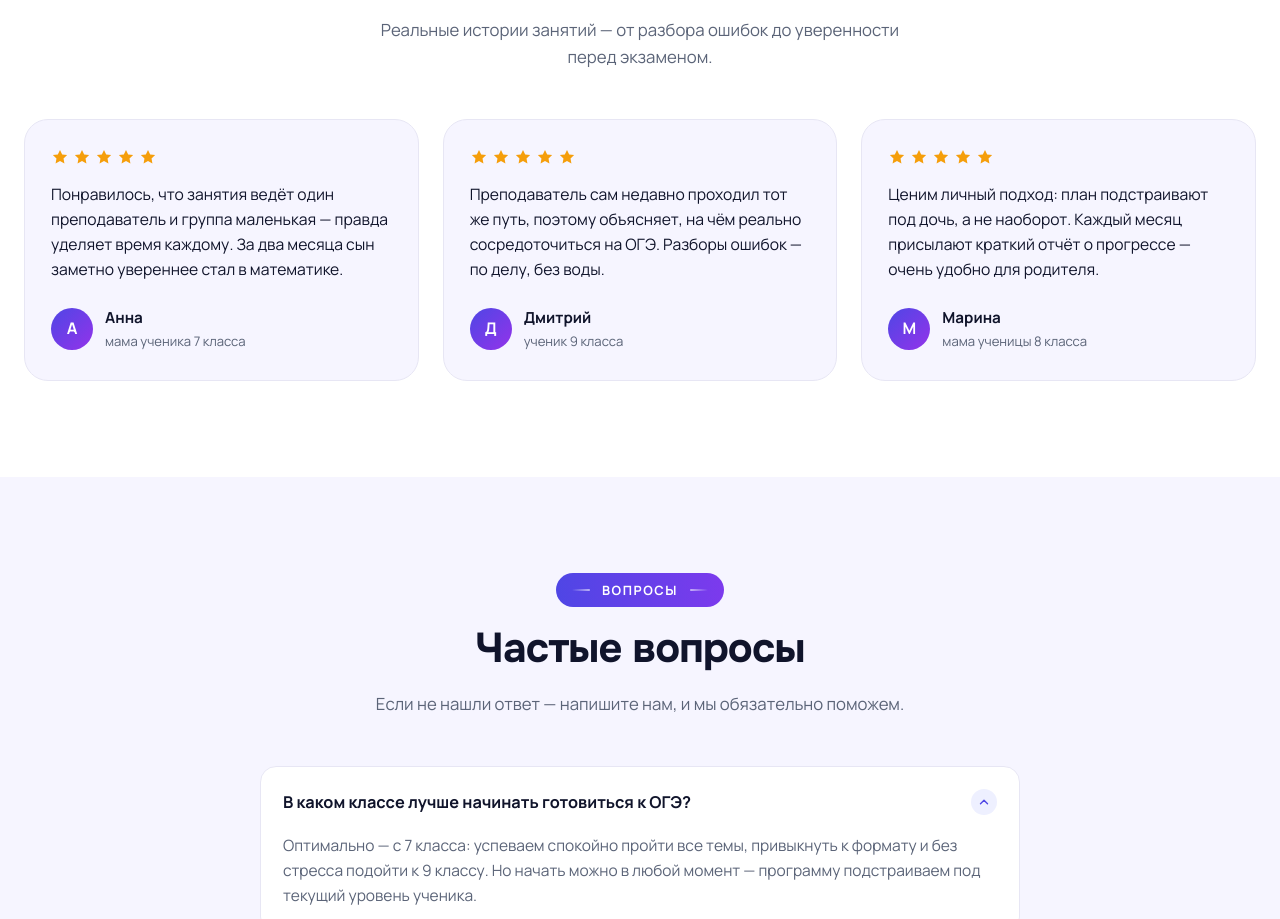
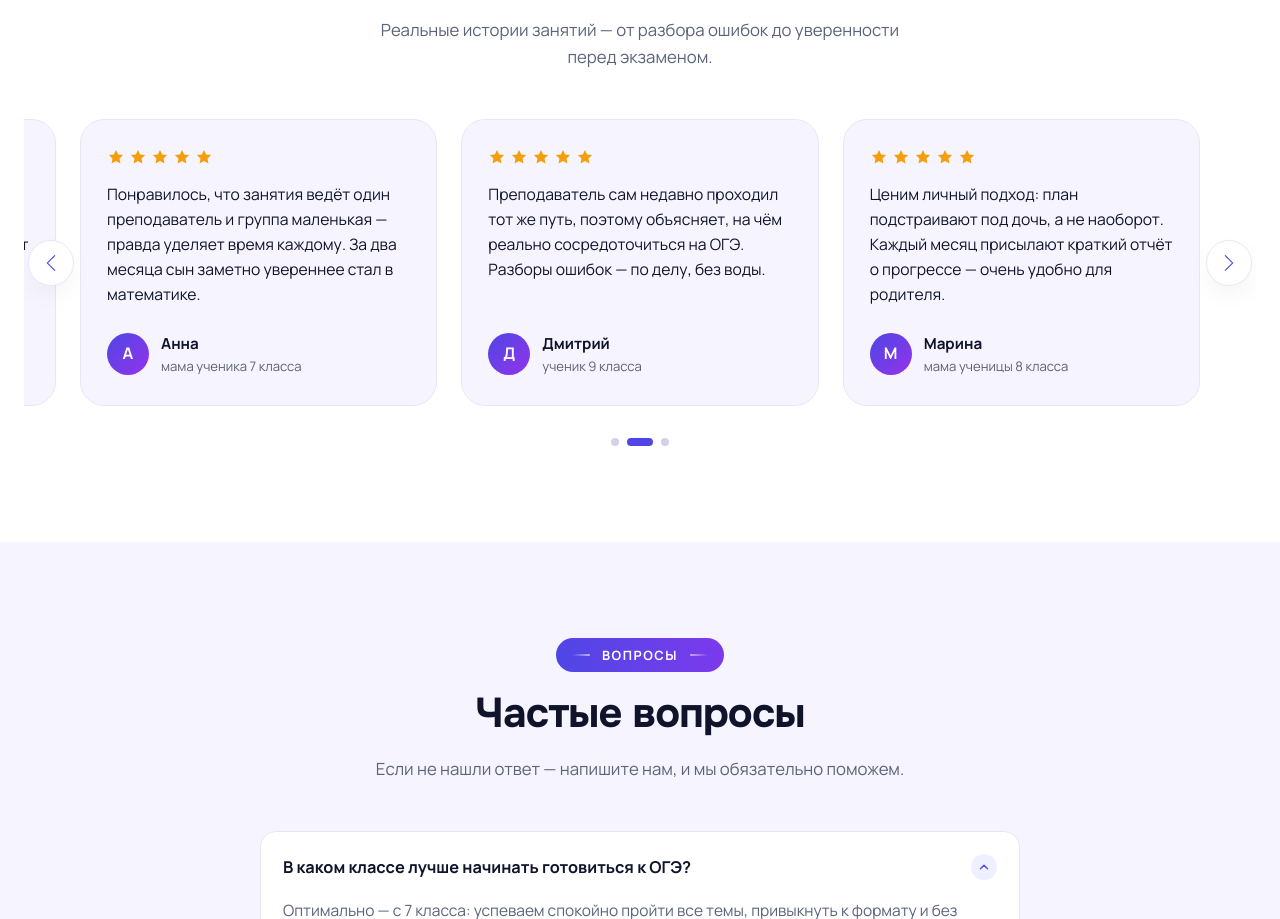
Before and after one commit to v4n3k/online-school, a Next.js app: page / in a window 1280 px wide. Shown: the part 5650-6569 px from the top of the page. Built offline with nearby package versions, Linux system fonts and the light colour scheme.

Commit message:
feat(reviews): convert reviews to infinite slider with centered peek

```diff
--- a/src/sections/Reviews/Reviews.module.css
+++ b/src/sections/Reviews/Reviews.module.css
@@ -2,13 +2,17 @@
   padding-block: var(--section-y);
 }
 
-.grid {
-  display: grid;
-  grid-template-columns: repeat(3, 1fr);
-  gap: 24px;
+.slider {
+  overflow-x: clip;
+  overflow-y: visible;
+}
+
+.slide {
+  height: auto;
 }
 
 .card {
+  height: 100%;
   background: var(--bg-alt);
   border: 1px solid var(--border);
   border-radius: var(--radius-lg);
@@ -65,12 +69,6 @@
   color: var(--muted);
 }
 
-@media (max-width: 900px) {
-  .grid {
-    grid-template-columns: 1fr;
-  }
-}
-
 @media (max-width: 560px) {
   .section {
     padding-block: var(--section-y-mobile);
--- a/src/sections/Reviews/Reviews.tsx
+++ b/src/sections/Reviews/Reviews.tsx
@@ -1,51 +1,105 @@
-import Container from "../../components/Container/Container";
-import SectionHeading from "../../components/SectionHeading/SectionHeading";
-import { SlideUp } from "../../components/SlideUp/SlideUp";
-import styles from "./Reviews.module.css";
+'use client';
+'use no memo';
+
+import { useRef, useState } from 'react';
+import type { Swiper as SwiperType } from 'swiper';
+import 'swiper/css';
+import 'swiper/css/navigation';
+import { Autoplay, Navigation } from 'swiper/modules';
+import { Swiper, SwiperSlide } from 'swiper/react';
+import Container from '../../components/Container/Container';
+import Dots from '../../components/Dots/Dots';
+import SectionHeading from '../../components/SectionHeading/SectionHeading';
+import { SlideUp } from '../../components/SlideUp/SlideUp';
+import styles from './Reviews.module.css';
 
 const REVIEWS = [
 	{
-    author: "Анна",
-    role: "мама ученика 7 класса",
+		author: 'Анна',
+		role: 'мама ученика 7 класса',
 		stars: 5,
-    text: "Понравилось, что занятия ведёт один преподаватель и группа маленькая — правда уделяет время каждому. За два месяца сын заметно увереннее стал в математике.",
+		text:
+			'Понравилось, что занятия ведёт один преподаватель и группа маленькая — правда уделяет время каждому. За два месяца сын заметно увереннее стал в математике.',
 	},
 	{
-    author: "Дмитрий",
-    role: "ученик 9 класса",
+		author: 'Дмитрий',
+		role: 'ученик 9 класса',
 		stars: 5,
-    text: "Преподаватель сам недавно проходил тот же путь, поэтому объясняет, на чём реально сосредоточиться на ОГЭ. Разборы ошибок — по делу, без воды.",
+		text:
+			'Преподаватель сам недавно проходил тот же путь, поэтому объясняет, на чём реально сосредоточиться на ОГЭ. Разборы ошибок — по делу, без воды.',
 	},
 	{
-    author: "Марина",
-    role: "мама ученицы 8 класса",
+		author: 'Марина',
+		role: 'мама ученицы 8 класса',
 		stars: 5,
-    text: "Ценим личный подход: план подстраивают под дочь, а не наоборот. Каждый месяц присылают краткий отчёт о прогрессе — очень удобно для родителя.",
+		text:
+			'Ценим личный подход: план подстраивают под дочь, а не наоборот. Каждый месяц присылают краткий отчёт о прогрессе — очень удобно для родителя.',
 	},
 ];
 
 export default function Reviews() {
+	const [active, setActive] = useState(0);
+	const swiperRef = useRef<SwiperType | null>(null);
+
+	const reviews = [...REVIEWS, ...REVIEWS];
+
 	return (
-    <SlideUp className={styles.section} id="reviews">
+		<SlideUp className={styles.section} id='reviews'>
 			<Container>
 				<SectionHeading
-          kicker="Отзывы"
-          title="Что говорят ученики и их родители"
-          subtitle="Реальные истории занятий — от разбора ошибок до уверенности перед экзаменом."
+					kicker='Отзывы'
+					title='Что говорят ученики и их родители'
+					subtitle='Реальные истории занятий — от разбора ошибок до уверенности перед экзаменом.'
 				/>
-        <div className={styles.grid}>
-          {REVIEWS.map((review) => (
-            <article key={review.author} className={styles.card}>
-              <div className={styles.stars} aria-label={`Оценка ${review.stars} из 5`}>
+				<Swiper
+					className={styles.slider}
+					modules={[Autoplay, Navigation]}
+					loop
+					centeredSlides
+					onSwiper={swiper => {
+						swiperRef.current = swiper;
+					}}
+					onSlideChange={swiper => setActive(swiper.realIndex % REVIEWS.length)}
+					spaceBetween={24}
+					slidesPerView={1}
+					speed={700}
+					autoplay={{
+						delay: 4000,
+						disableOnInteraction: false,
+						pauseOnMouseEnter: true,
+					}}
+					navigation
+					slidesOffsetBefore={56}
+					slidesOffsetAfter={56}
+					breakpoints={{
+						640: { slidesPerView: 2 },
+						1024: { slidesPerView: 3 },
+					}}
+				>
+					{reviews.map((review, index) => (
+						<SwiperSlide
+							key={`${review.author}-${index}`}
+							className={styles.slide}
+						>
+							<article className={styles.card}>
+								<div
+									className={styles.stars}
+									aria-label={`Оценка ${review.stars} из 5`}
+								>
 									{Array.from({ length: review.stars }).map((_, i) => (
-                  <svg key={i} viewBox="0 0 24 24" fill="currentColor" aria-hidden="true">
-                    <path d="M12 2.5l2.9 6 6.6.9-4.8 4.6 1.2 6.5-5.9-3.2-5.9 3.2 1.2-6.5L2.5 9.4l6.6-.9 2.9-6z" />
+										<svg
+											key={i}
+											viewBox='0 0 24 24'
+											fill='currentColor'
+											aria-hidden='true'
+										>
+											<path d='M12 2.5l2.9 6 6.6.9-4.8 4.6 1.2 6.5-5.9-3.2-5.9 3.2 1.2-6.5L2.5 9.4l6.6-.9 2.9-6z' />
 										</svg>
 									))}
 								</div>
 								<p className={styles.text}>{review.text}</p>
 								<footer className={styles.footer}>
-                <span className={styles.avatar} aria-hidden="true">
+									<span className={styles.avatar} aria-hidden='true'>
 										{review.author[0]}
 									</span>
 									<div>
@@ -54,8 +108,18 @@ export default function Reviews() {
 									</div>
 								</footer>
 							</article>
+						</SwiperSlide>
 					))}
-        </div>
+				</Swiper>
+				<Dots
+					count={REVIEWS.length}
+					active={active}
+					labels={REVIEWS.map(r => r.author)}
+					onSelect={index => {
+						setActive(index);
+						swiperRef.current?.slideToLoop(index);
+					}}
+				/>
 			</Container>
 		</SlideUp>
 	);
```
Lines whose indentation alone changed are shown as unchanged.
